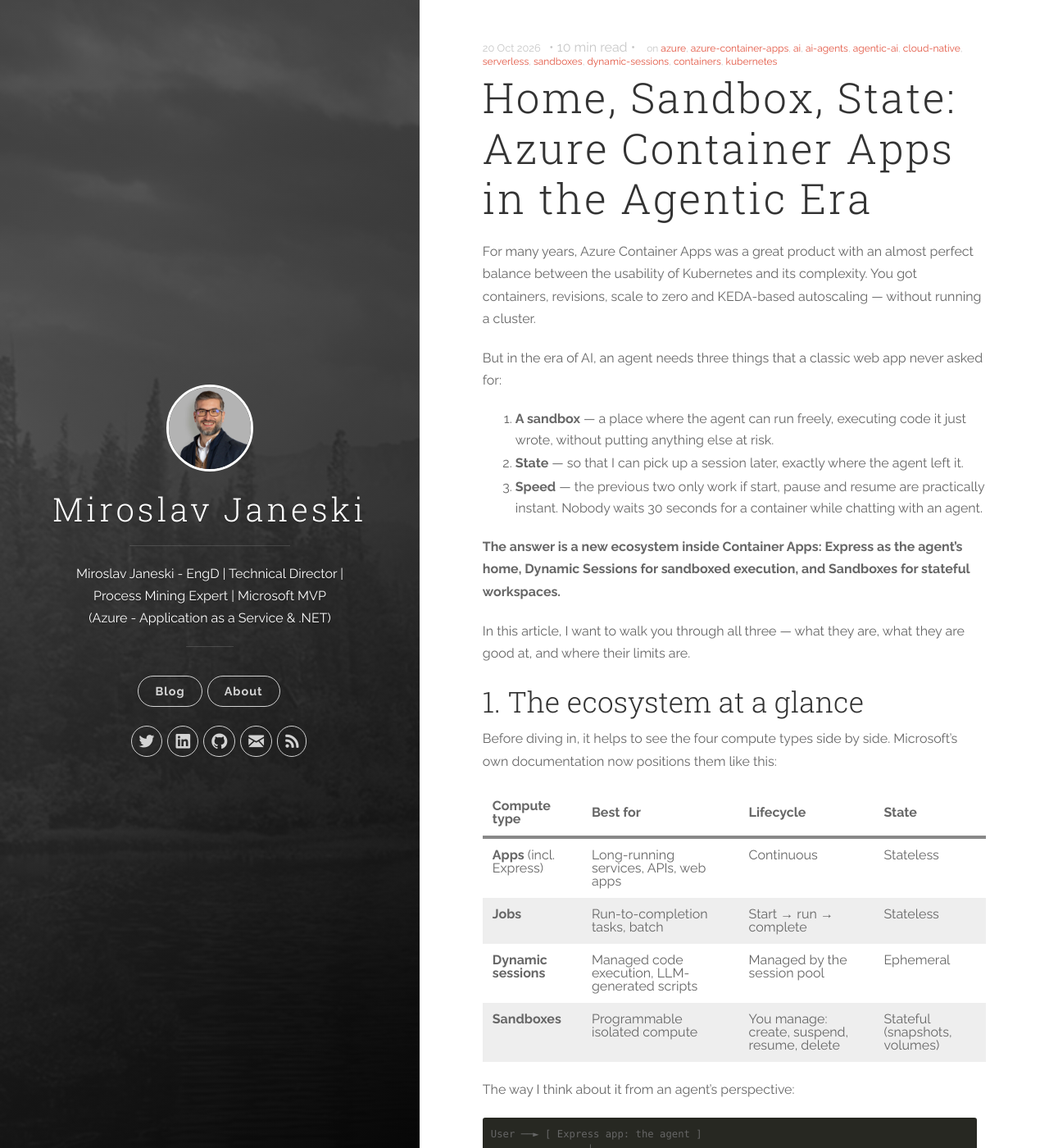
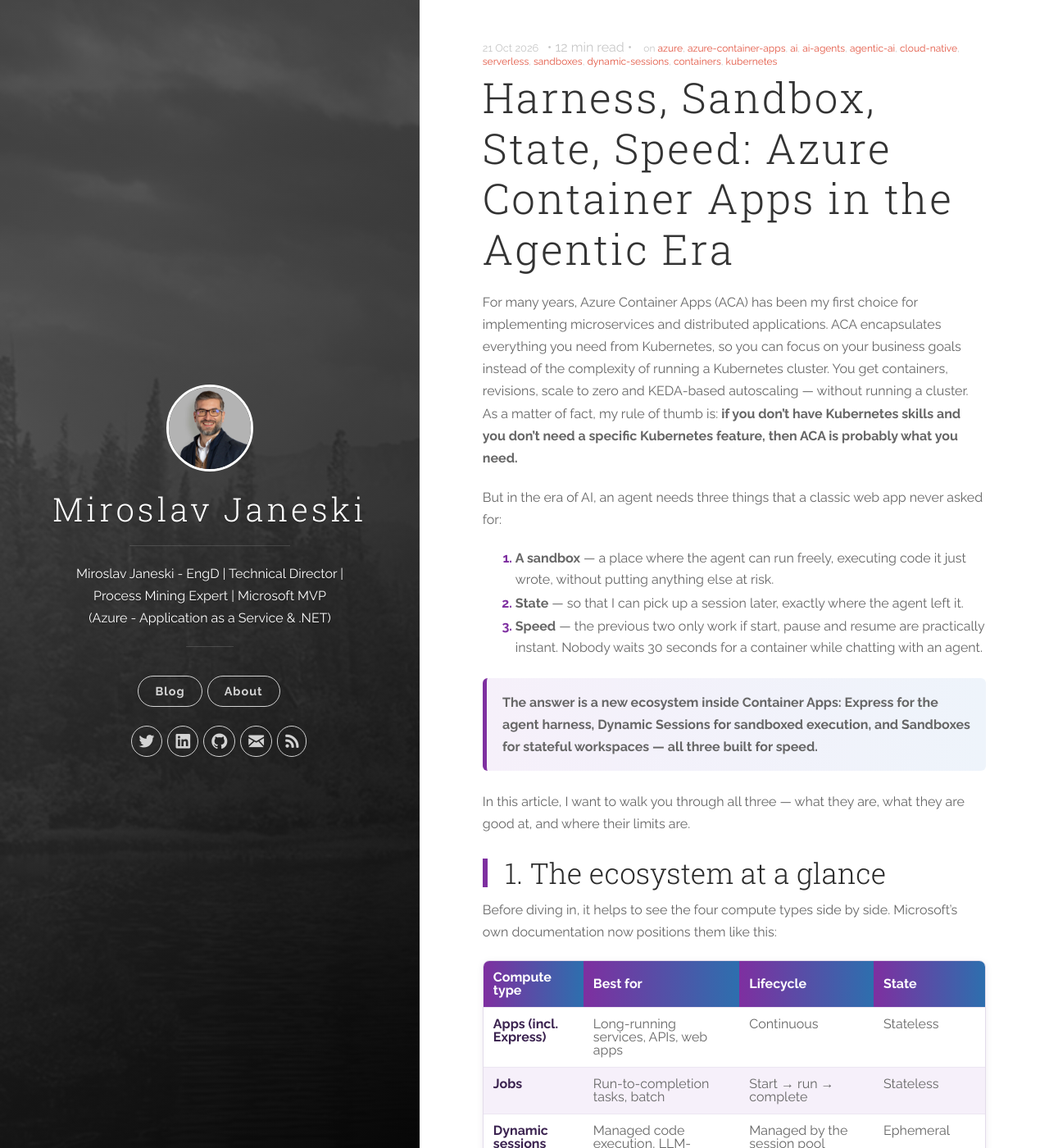
Before and after one commit to janeski/janeski.github.io, a Jekyll site: the page built from _posts/2026-10-21-azure-container-apps-agentic-era.markdown, in a window 1280 px wide and 1400 px high. Shown: the whole window at 82% size. Built offline with Jekyll 4.4.1, drawn with Linux system fonts in a browser that asks for light colours; some of the changed text lies outside the part shown.

Commit message:
Publish post: Harness, Sandbox, State, Speed: Azure Container Apps in the Agentic Era
- Final text, release date 2026-10-21
- Ecosystem diagram (SVG)
- Opt-in "post--vivid" styling via post_class front matter

Co-Authored-By: Claude Opus 5.5 <noreply@anthropic.com>

````diff
--- a/_layouts/post.html
+++ b/_layouts/post.html
@@ -46,7 +46,7 @@ layout: default
   {% if page.image_credit %}<p style="font-size:0.75em;color:#888;margin-bottom:1.5em;">{{ page.image_credit }}</p>{% endif %}
   {% endif %}
 
-  <section class="post">
+  <section class="post{% if page.post_class %} {{ page.post_class }}{% endif %}">
     {{ content }}
   </section>
   {% if page.comments != false and site.disqus_shortname %}<section id="disqus_thread"></section><!-- /#disqus_thread -->{% endif %}
--- a/_posts/2026-10-20-azure-container-apps-agentic-era.markdown
+++ b/_posts/2026-10-21-azure-container-apps-agentic-era.markdown
@@ -1,15 +1,13 @@
 ---
-title: "Home, Sandbox, State: Azure Container Apps in the Agentic Era"
-date: 2026-10-20 08:00:00 +0000
+title: "Harness, Sandbox, State, Speed: Azure Container Apps in the Agentic Era"
+date: 2026-10-21 00:00:00 +0000
 description: "Express, Dynamic Sessions and Sandboxes — how Azure Container Apps grew from a simpler Kubernetes into a platform where AI agents can live, run code and resume work."
 categories: [cloud, azure]
+post_class: post--vivid
 tags: [azure, azure-container-apps, ai, ai-agents, agentic-ai, cloud-native, serverless, sandboxes, dynamic-sessions, containers, kubernetes]
-# TODO: hero image, e.g. shipping containers or a workbench (Pexels)
-# image: /images/<filename>.jpg
-# image_credit: 'Photo by <a href="...">...</a> on <a href="https://www.pexels.com">Pexels</a>'
 ---
 
-For many years, Azure Container Apps was a great product with an almost perfect balance between the usability of Kubernetes and its complexity. You got containers, revisions, scale to zero and KEDA-based autoscaling — without running a cluster.
+For many years, Azure Container Apps (ACA) has been my first choice for implementing microservices and distributed applications. ACA encapsulates everything you need from Kubernetes, so you can focus on your business goals instead of the complexity of running a Kubernetes cluster. You get containers, revisions, scale to zero and KEDA-based autoscaling — without running a cluster. As a matter of fact, my rule of thumb is: **if you don't have Kubernetes skills and you don't need a specific Kubernetes feature, then ACA is probably what you need.**
 
 But in the era of AI, an agent needs three things that a classic web app never asked for:
 
@@ -17,7 +15,8 @@ But in the era of AI, an agent needs three things that a classic web app never a
 2. **State** — so that I can pick up a session later, exactly where the agent left it.
 3. **Speed** — the previous two only work if start, pause and resume are practically instant. Nobody waits 30 seconds for a container while chatting with an agent.
 
-**The answer is a new ecosystem inside Container Apps: Express as the agent's home, Dynamic Sessions for sandboxed execution, and Sandboxes for stateful workspaces.**
+**The answer is a new ecosystem inside Container Apps: Express for the agent harness, Dynamic Sessions for sandboxed execution, and Sandboxes for stateful workspaces — all three built for speed.**
+{: .callout}
 
 In this article, I want to walk you through all three — what they are, what they are good at, and where their limits are.
 
@@ -34,17 +33,14 @@ Before diving in, it helps to see the four compute types side by side. Microsoft
 
 The way I think about it from an agent's perspective:
 
-```
-User ──► [ Express app: the agent ]
-                │
-                ├──► "run this Python the LLM just wrote"  ──► Dynamic session  (use and discard)
-                │
-                └──► "continue working on this repo later" ──► Sandbox          (suspend and resume)
-```
+![Azure Container Apps agentic ecosystem: the agent runs on Express and hands generated code to Dynamic sessions or Sandboxes](/images/posts/ACA_Agentic_Ecosystem.svg)
 
 **Express runs the code you trust. Sessions and Sandboxes run the code you don't.**
+{: .callout}
 
-## 2. Express — the agent's home
+## 2. Express — the agent harness
+
+By *harness* I mean the code around the model: the loop that takes the user's prompt, calls the LLM, picks a tool and decides what happens next. It's code you wrote and trust, and it needs a place to run.
 
 ### What is Express?
 
@@ -52,19 +48,38 @@ Container Apps Express is the "just run my container" mode of Container Apps. Mi
 
 You bring an image. You get an HTTPS endpoint.
 
+### What makes Express different
+
+Standard Container Apps runs on Kubernetes. Microsoft hides the cluster, but pods, sidecars, KEDA and Dapr are all there underneath. Express is different. According to the [Express FAQ](https://learn.microsoft.com/en-us/azure/container-apps/express-faq?wt.mc_id=MVP_395548), **under the hood, Express is built entirely on Container Apps Sandboxes**: each workload runs in its own isolated microVM, started from prewarmed pools. That is where the subsecond scale-from-zero comes from.
+
+There is a second trick: Express can restore an app's disk and memory state instead of replaying its boot sequence on every start. A Microsoft engineer [raced Express against a standard Consumption environment](https://techcommunity.microsoft.com/blog/appsonazureblog/azure-container-apps-express-for-shipping-container-apps-fast/4531371?wt.mc_id=MVP_395548) with the same container image in West Central US:
+
+| Measured | Express | Consumption |
+| --- | --- | --- |
+| Cold start from zero (request to first response) | ~1.5 s | ~20 s |
+| Environment provisioning | ~14 s | ~120 s |
+| First deploy (environment + app) | ~52 s | ~166 s |
+| App deploy only (environment exists) | ~30 s | ~30 s |
+
+Once the environment exists, both deploy an app in the same ~30 seconds. **The difference is in everything that used to be built from scratch: the environment and the cold start.**
+
+It also explains the feature list. Sidecars, init containers, Dapr, custom KEDA scalers, service discovery and jobs all come from the Kubernetes pod model. Microsoft doesn't spell out the reason, but my reading is simple: **Express trades the pod model for speed, and the features built on pods don't come along.**
+
 ### Key features
 
 **Scale from zero, with optimized cold start.** Express apps run on consumption CPU, scale to zero when idle and come back on demand. The platform optimizes cold-start behavior for you.
 
-**Why it matters:** Agent traffic is bursty. Nothing for hours, then a flurry of chat turns. Paying for idle replicas makes no sense for that pattern.
+**Why it matters:** Agent traffic is bursty. Nothing for hours, then a flurry of chat turns. Paying for idle replicas makes no sense for that pattern.<br>
 → You pay for the conversations, not for the waiting.
+{: .why}
 
 **Opinionated defaults.** Scaling rules, networking and resource allocation are decided by the platform. You can still scale on HTTP, CPU or memory, use user-assigned managed identities, IP restrictions, CORS, VNet egress and private endpoints.
 
-**Why it matters:** Most agent backends are just HTTP APIs that call a model. They don't need a networking design session.
+**Why it matters:** Most agent backends are just HTTP APIs that call a model. They don't need a networking design session.<br>
 → Fewer decisions, faster time to production.
+{: .why}
 
-**A separate management experience.** Express apps are managed through a dedicated UI at [containerapps.azure.com](https://containerapps.azure.com/), not the standard Azure portal. In the portal, the platform creates a lightweight environment for you; from the CLI, you still create the environment yourself.
+**A separate management experience.** Express apps are managed through a dedicated UI at `containerapps.azure.com`, not the standard Azure portal. In the portal, the platform creates a lightweight environment for you; from the CLI, you still create the environment yourself.
 
 ### Limitations
 
@@ -77,6 +92,7 @@ Express is intentionally narrow, and it is important to be honest about what you
 - **Single revision only** — rolling updates work, traffic splitting doesn't.
 
 **Impact:** Express is perfect for agent APIs, chat frontends, AI gateways and prototypes. For an enterprise production system that needs custom domains, full observability and fine-grained networking, a standard workload profiles environment is still the right home.
+{: .impact}
 
 ## 3. Dynamic Sessions — the sandbox
 
@@ -114,6 +130,7 @@ My preference is to start with the code interpreter pool. It covers the classic
 - **Basic networking** — isolation, but not the fine-grained egress policies Sandboxes offer.
 
 **Impact:** Dynamic sessions are ideal for short, throwaway execution. They don't answer the second requirement — the agent can't come back tomorrow and continue.
+{: .impact}
 
 ## 4. Sandboxes — the state
 
@@ -154,8 +171,9 @@ This is where Sandboxes feel designed for agents rather than adapted to them:
 - **Suspend mode** — *memory mode* (full snapshot: disk + memory) or *disk mode* (disk only).
 - **Auto-delete** — remove sandboxes a given number of days after they stop.
 
-**Why it matters:** You don't pay CPU or memory while a sandbox is stopped. An agent workspace can wait for days at the cost of its storage, and still resume instantly.
+**Why it matters:** You don't pay CPU or memory while a sandbox is stopped. An agent workspace can wait for days at the cost of its storage, and still resume instantly.<br>
 → Statefulness no longer means a VM running 24/7.
+{: .why}
 
 ### Speed and scale
 
@@ -187,9 +205,10 @@ az role assignment create \
 ```
 
 - **You own the lifecycle** — that's the point, but it also means more code than with a session pool.
-- **SDK coverage** — Python and REST today. [TODO: check whether a .NET SDK is available or announced]
+- **SDK coverage** — Python and REST today.
 
 **Impact:** More control and more responsibility. Worth it when state matters, overkill when it doesn't.
+{: .impact}
 
 ## 5. Sessions or Sandboxes?
 
@@ -214,7 +233,7 @@ In most agentic systems, I recommend using both: Express hosting the agent, dyna
 ## Takeaways
 
 1. **Container Apps is no longer just "simpler Kubernetes"** — it is becoming a platform for agents, with compute types designed around how agents behave.
-2. **Express is the agent's home** — fast to provision, scales from zero, but intentionally limited: no GPU, no OpenTelemetry, no custom domains.
+2. **Express runs the agent harness** — fast to provision, scales from zero, but intentionally limited: no GPU, no OpenTelemetry, no custom domains.
 3. **Dynamic sessions are the sandbox** — prewarmed, Hyper-V isolated, addressed by a simple identifier, and gone after the cooldown.
 4. **Sandboxes add state** — memory-and-disk snapshots, persistent volumes and lifecycle policies let an agent pause and resume its whole workspace.
 5. **Speed is what makes the other two usable** — sub-second allocation and restore turn isolation and state from an architecture problem into an API call.
@@ -224,4 +243,5 @@ In most agentic systems, I recommend using both: Express hosting the agent, dyna
 1. [Azure Container Apps express overview](https://learn.microsoft.com/en-us/azure/container-apps/express-overview?wt.mc_id=MVP_395548) — Microsoft Learn
 2. [Dynamic sessions in Azure Container Apps](https://learn.microsoft.com/en-us/azure/container-apps/sessions?wt.mc_id=MVP_395548) — Microsoft Learn
 3. [Azure Container Apps Sandboxes overview](https://learn.microsoft.com/en-us/azure/container-apps/sandboxes-overview?wt.mc_id=MVP_395548) — Microsoft Learn
-4. [Container Apps Express management experience](https://containerapps.azure.com/)
+4. [Azure Container Apps express FAQ](https://learn.microsoft.com/en-us/azure/container-apps/express-faq?wt.mc_id=MVP_395548) — Microsoft Learn
+5. [Azure Container Apps Express for Shipping Container Apps Fast](https://techcommunity.microsoft.com/blog/appsonazureblog/azure-container-apps-express-for-shipping-container-apps-fast/4531371?wt.mc_id=MVP_395548) — Microsoft Tech Community
--- /dev/null
+++ b/_sass/vivid.scss
@@ -0,0 +1,79 @@
+// Opt-in post styling: set `post_class: post--vivid` in a post's front matter.
+// Palette matches the diagram colors (purple → blue → green).
+
+$vivid-purple: #7E2FA0;
+$vivid-blue: #2D6FAE;
+$vivid-green: #2E9B4F;
+$vivid-purple-tint: #F6F0FA;
+$vivid-blue-tint: #EEF4FB;
+$vivid-green-tint: #EEF8F1;
+
+.post--vivid {
+	h2 {
+		padding-left: .6em;
+		border-left: 6px solid $vivid-purple;
+		color: #2b2b2b;
+	}
+
+	h3 {
+		color: $vivid-purple;
+	}
+
+	table {
+		width: 100%;
+		border-collapse: separate;
+		border-spacing: 0;
+		border: 1px solid #e3dcea;
+		border-radius: 8px;
+		overflow: hidden;
+		box-shadow: 0 2px 8px rgba(60, 30, 90, .08);
+
+		thead th {
+			background: linear-gradient(90deg, $vivid-purple, $vivid-blue);
+			color: #fff;
+			border-bottom: none;
+			font-weight: 600;
+		}
+
+		tr:nth-child(even) td {
+			background: $vivid-purple-tint;
+		}
+
+		td {
+			background: #fff;
+			border-top: 1px solid #ece6f2;
+		}
+
+		td:first-child {
+			font-weight: 600;
+			color: #3b2350;
+		}
+	}
+
+	.callout {
+		margin: 1.5em 0;
+		padding: 1em 1.2em;
+		background: linear-gradient(90deg, $vivid-purple-tint, $vivid-blue-tint);
+		border-left: 5px solid $vivid-purple;
+		border-radius: 6px;
+	}
+
+	.why {
+		padding: .8em 1.1em;
+		background: $vivid-blue-tint;
+		border-left: 4px solid $vivid-blue;
+		border-radius: 6px;
+	}
+
+	.impact {
+		padding: .8em 1.1em;
+		background: $vivid-green-tint;
+		border-left: 4px solid $vivid-green;
+		border-radius: 6px;
+	}
+
+	ol li::marker {
+		color: $vivid-purple;
+		font-weight: 600;
+	}
+}
--- a/css/main.scss
+++ b/css/main.scss
@@ -3,6 +3,7 @@
 @import "uno";
 @import "tables";
 @import "monokai";
+@import "vivid";
 
 /* Modifications */
 
````
Also changed, not shown: images/posts/ACA_Agentic_Ecosystem.svg (added).
